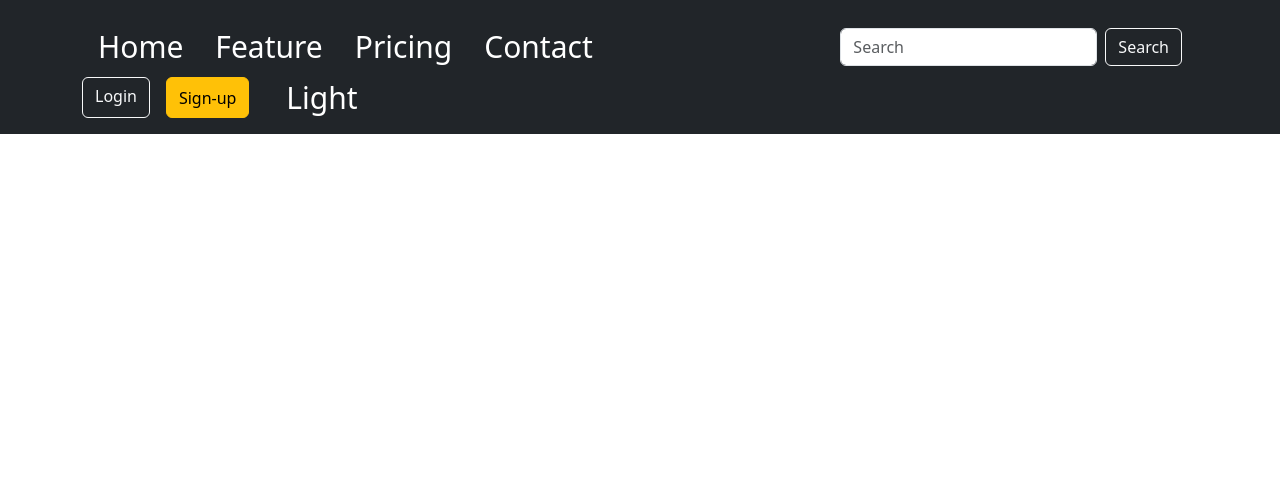
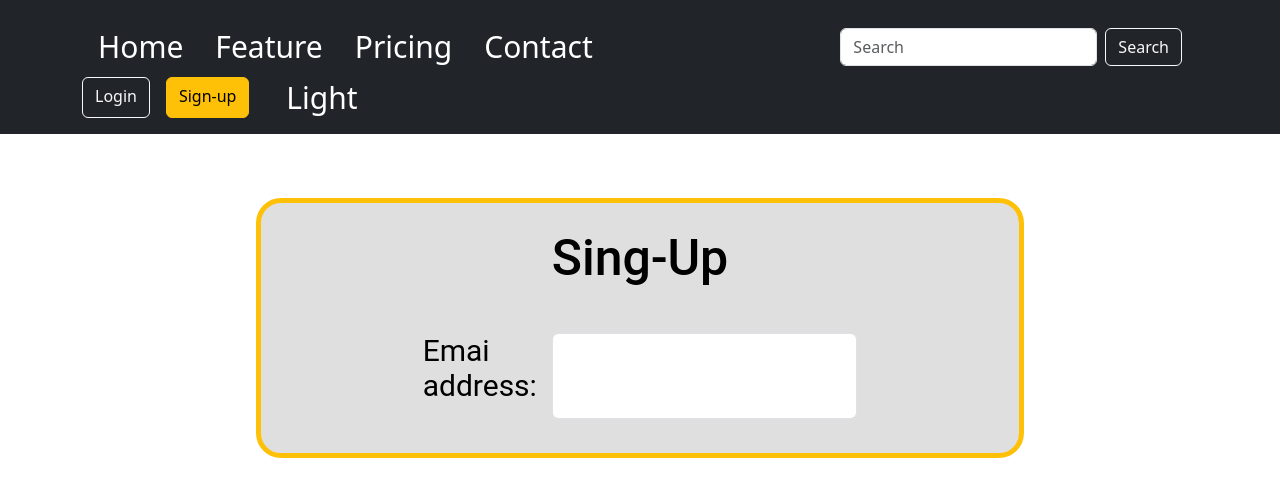
Before and after one commit to 6gDav/GetYWeather, a React (Vite) app: page /singup in a window 1280 px wide. Shown: the top 496 px of the page. Built offline with nearby package versions, Linux system fonts and the light colour scheme.

Commit message:
Sing up UI started

```diff
--- a/src/App.tsx
+++ b/src/App.tsx
@@ -56,6 +56,7 @@ import Contact from './Components/pages/Contact';
 
 //user administration
 import Login from './Components/pages/UserAdministration/Login';
+import SingUp from './Components/pages/UserAdministration/SingUp';
 
 setupIonicReact();
 
@@ -85,6 +86,7 @@ const App: React.FC = () => {
             <Route path="/pricing" component={Pricing} exact />
             <Route path="/contact" component={Contact} exact />
             <Route path="/login" component={Login} exact />
+            <Route path="/singup" component={SingUp} exact />
             <Route exact path="/" render={() => <Redirect to="/home" />} />
           </IonRouterOutlet>
         </IonContent>
--- a/src/Components/AppBar_and_UserInputsInBar/NewAppBar.tsx
+++ b/src/Components/AppBar_and_UserInputsInBar/NewAppBar.tsx
@@ -59,7 +59,9 @@ const AppBar: React.FC = () => {
                         <IonRouterLink href="/login" className="btn btn-outline-light me-2">
                             Login
                         </IonRouterLink>
-                        <button type="button" className="btn btn-warning  me-2">Sign-up</button>
+                        <IonRouterLink href="/singup" className="btn btn-warning me-2">
+                            Sign-up
+                        </IonRouterLink>
                         <label htmlFor="themeMode" className='textFontSizeOfHader'>
                             <input type="checkbox" id="themeMode" onChange={handleThemeChange} /> {themeText}
                         </label>
--- a/src/Components/pages/UserAdministration/SingUp.tsx
+++ b/src/Components/pages/UserAdministration/SingUp.tsx
@@ -1,8 +1,24 @@
+import { IonContent } from '@ionic/react';
 import React from 'react'
+
+import '../style/SingUpStyle.css';
 
 function SingUp() {
     return (
-        <div>SingUp</div>
+        <IonContent>
+            <div className='login-container'>
+                <h1 className='pagetitle'>Sing-Up</h1>
+                <form action="">
+
+                    <div data-mdb-input-init className="form-outline mb-4 emailAdressDiv">
+                        <label htmlFor="" className='emailInput'>
+                            <p>Emai address:</p>
+                            <input type="email" id="form2Example1" className="form-control" />
+                        </label>
+                    </div>
+                </form>
+            </div>
+        </IonContent>
     )
 }
 
--- /dev/null
+++ b/src/Components/pages/style/SingUpStyle.css
@@ -0,0 +1,18 @@
+.login-container {
+    display: grid;
+    align-items: center;
+    padding: 10px;
+    border: 5px solid #ffc107;
+    margin: 5% 20% 35%;
+    border-radius: 25px;
+    background-color: #80808040 ;
+}
+
+.emailInput {
+    display: flex;
+}
+
+p {
+    margin-top: 10px;
+    font-size: 30px;
+}
```
